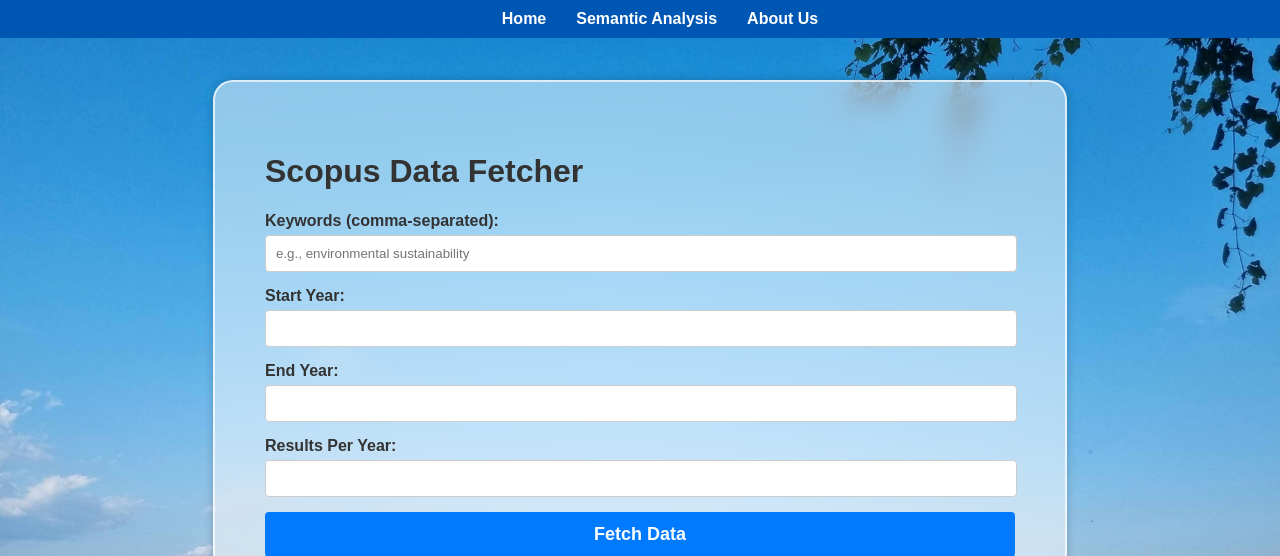
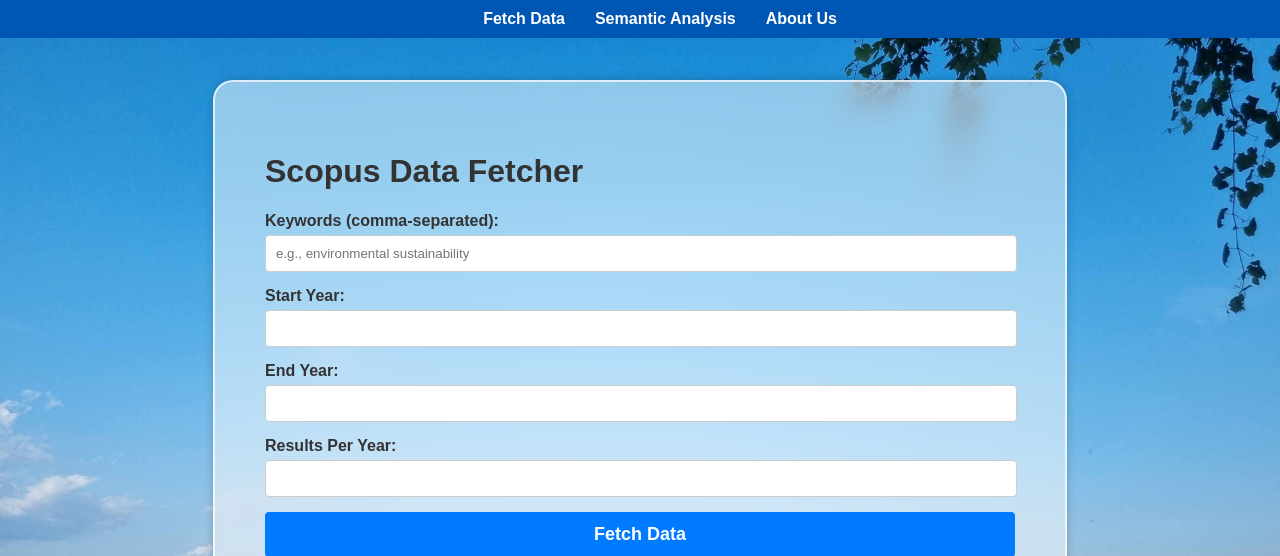
Before and after one commit to RpM-Kinshuk/DocRel, a Flask app: page / in a window 1280 px wide. Shown: the top 556 px of the page. Run offline with Flask 3, Linux system fonts and the light colour scheme.

Commit message:
minor change

```diff
--- a/templates/base.html
+++ b/templates/base.html
@@ -10,7 +10,7 @@
 <body>
     <nav>
         <ul>
-            <li><a href="/">Home</a></li>
+            <li><a href="/">Fetch Data</a></li>
             <li><a href="/semantic">Semantic Analysis</a></li>
             <li><a href="/about">About Us</a></li>
         </ul>
```
